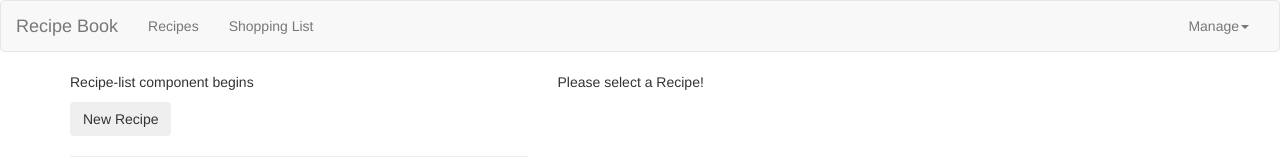
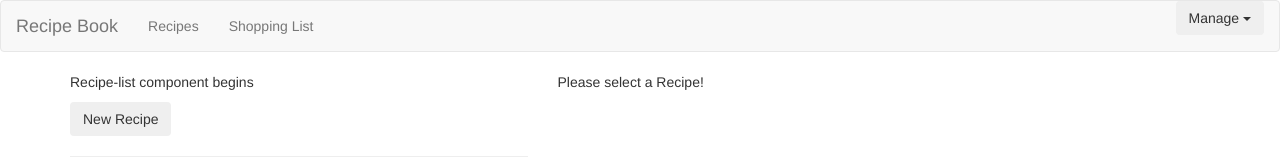
Before and after one commit to TeriBernard/angular-recipe-book, an Angular app: page / in a window 1280 px wide. Shown: the top 160 px of the page. Built offline with nearby package versions, Linux system fonts and the light colour scheme.

Commit message:
add DropdownDirective

```diff
--- a/src/app/app.module.ts
+++ b/src/app/app.module.ts
@@ -10,6 +10,7 @@ import { RecipeListComponent } from './recipes/recipe-list/recipe-list.component
 import { RecipeDetailComponent } from './recipes/recipe-detail/recipe-detail.component';
 import { ShoppingEditComponent } from './shopping-list/shopping-edit/shopping-edit.component';
 import { RecipeItemComponent } from './recipes/recipe-list/recipe-item/recipe-item.component';
+import { DropdownDirective } from  './shared/dropdown.directive';
 
 @NgModule({
   declarations: [
@@ -20,7 +21,8 @@ import { RecipeItemComponent } from './recipes/recipe-list/recipe-item/recipe-it
     RecipeListComponent,
     RecipeDetailComponent,
     ShoppingEditComponent,
-    RecipeItemComponent
+    RecipeItemComponent,
+    DropdownDirective
   ],
   imports: [
     BrowserModule
--- a/src/app/header/header.component.html
+++ b/src/app/header/header.component.html
@@ -1,23 +1,22 @@
 <nav class="navbar navbar-default">
     <div class="container-fluid">
-        <div class="navbar-header">
+
            <a href="#" class="navbar-brand" href="#">Recipe Book</a>
-        </div> <!-- navbar-header-->
+
 
         <div class="collapse navbar-collapse">
             <ul class="nav navbar-nav">
                 <li><a href="#" (click)="onSelect('recipes')">Recipes</a></li>
                 <li><a href="#"  (click)="onSelect('shopping-list')">Shopping List</a></li>
             </ul>
-            <ul class="nav navbar-nav navbar-right">
-                <li class="dropdown">
-                    <a href="#" class="dropdown-toggle" role="button" >Manage<span class="caret"></span></a>
+            <div class="nav navbar-nav navbar-right dropdown" appDropdown>
+                <button class="btn btn-secondary dropdown-toggle" type="button">Manage
+                    <span class="caret"></span></button>
                     <ul class="dropdown-menu">
-                        <li><a href="#">Save Data</a></li>
-                        <li><a href="#">Fetch Data</a></li>
-                    </ul>  <!--dropdown-menu-->
-                </li>  <!--dropdown-->
-            </ul> <!-- navbar-right-->
+                        <li href="#">Save Data</li>
+                        <li href="#">Fetch Data</li>
+                    </ul>
+            </div> <!--dropdown-->
         </div>  <!--navbar-collapse-->
     </div> <!-- container-->
 </nav> <!-- navbar -->
--- a/src/app/recipes/recipe-detail/recipe-detail.component.html
+++ b/src/app/recipes/recipe-detail/recipe-detail.component.html
@@ -12,7 +12,7 @@
 </div>
 <div class="row">
   <div class="col-xs-12">
-    <div class="btn-group">
+    <div class="btn-group" appDropdown>
       <button
         type="button"
         class="btn btn-primary dropdown-toggle">
--- /dev/null
+++ b/src/app/shared/dropdown.directive.ts
@@ -0,0 +1,15 @@
+import { Directive, HostBinding, HostListener } from '@angular/core';
+
+@Directive({
+    selector: '[appDropdown]'
+})
+
+export class DropdownDirective {
+    @HostBinding('class.open') isOpen = false;
+
+    @HostListener('click') toggleOpen() {
+        this.isOpen = !this.isOpen;
+    }
+
+
+}
```
